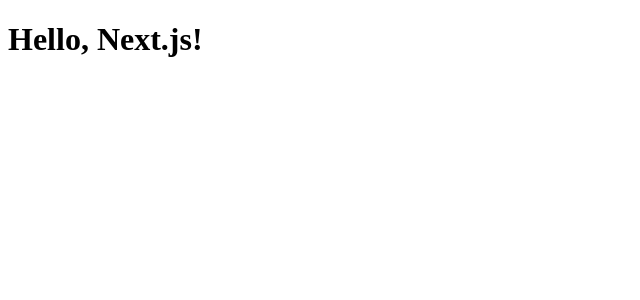
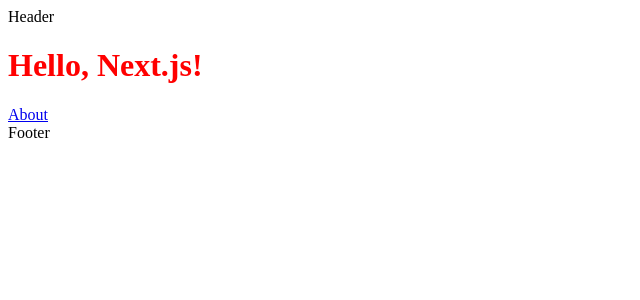
Before and after one commit to bulnes/lilly-new-site, a Next.js app: page / in a window 1280 px wide. Shown: the top 300 px of the page, without its empty margins (0-640 px from the left). Built offline with nearby package versions, Linux system fonts and the light colour scheme.

Commit message:
feat: add styled components lib

```diff
--- /dev/null
+++ b/page-components/footer/footer.jsx
@@ -0,0 +1,3 @@
+export function Footer() {
+  return <footer>Footer</footer>;
+}
--- /dev/null
+++ b/page-components/header/header.jsx
@@ -0,0 +1,3 @@
+export function Header() {
+  return <header>Header</header>;
+}
--- a/pages/_document.jsx
+++ b/pages/_document.jsx
@@ -1,11 +1,15 @@
 import { Head, Html, Main, NextScript } from "next/document";
+import { Footer } from "../page-components/footer/footer";
+import { Header } from "../page-components/header/header";
 
 export default function Document() {
   return (
     <Html>
       <Head />
       <body>
+        <Header />
         <Main />
+        <Footer />
         <NextScript />
       </body>
     </Html>
--- a/pages/index.jsx
+++ b/pages/index.jsx
@@ -1,3 +1,16 @@
+import Link from "next/link";
+import styled from "styled-components";
+
+const Title = styled.h1`
+  color: red;
+`;
+
 export default function Page() {
-  return <h1>Hello, Next.js!</h1>;
+  return (
+    <>
+      <Title>Hello, Next.js!</Title>
+
+      <Link href="/about">About</Link>
+    </>
+  );
 }
```
Also changed, not shown: package.json (+8 -2 lines), pages/about.jsx (added, +11 -0 lines), 1 other file (tests, documents, lock files or other folders).
